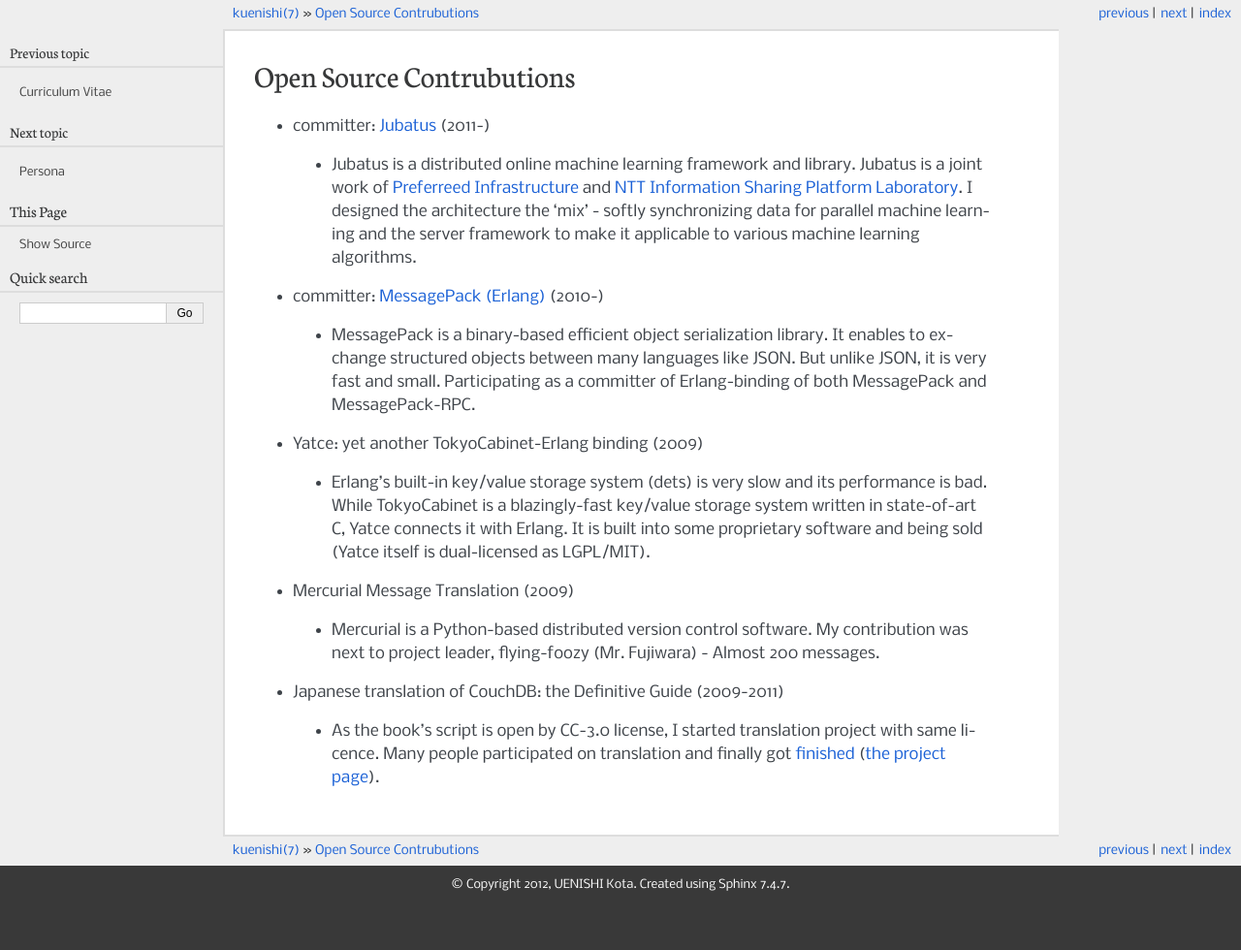
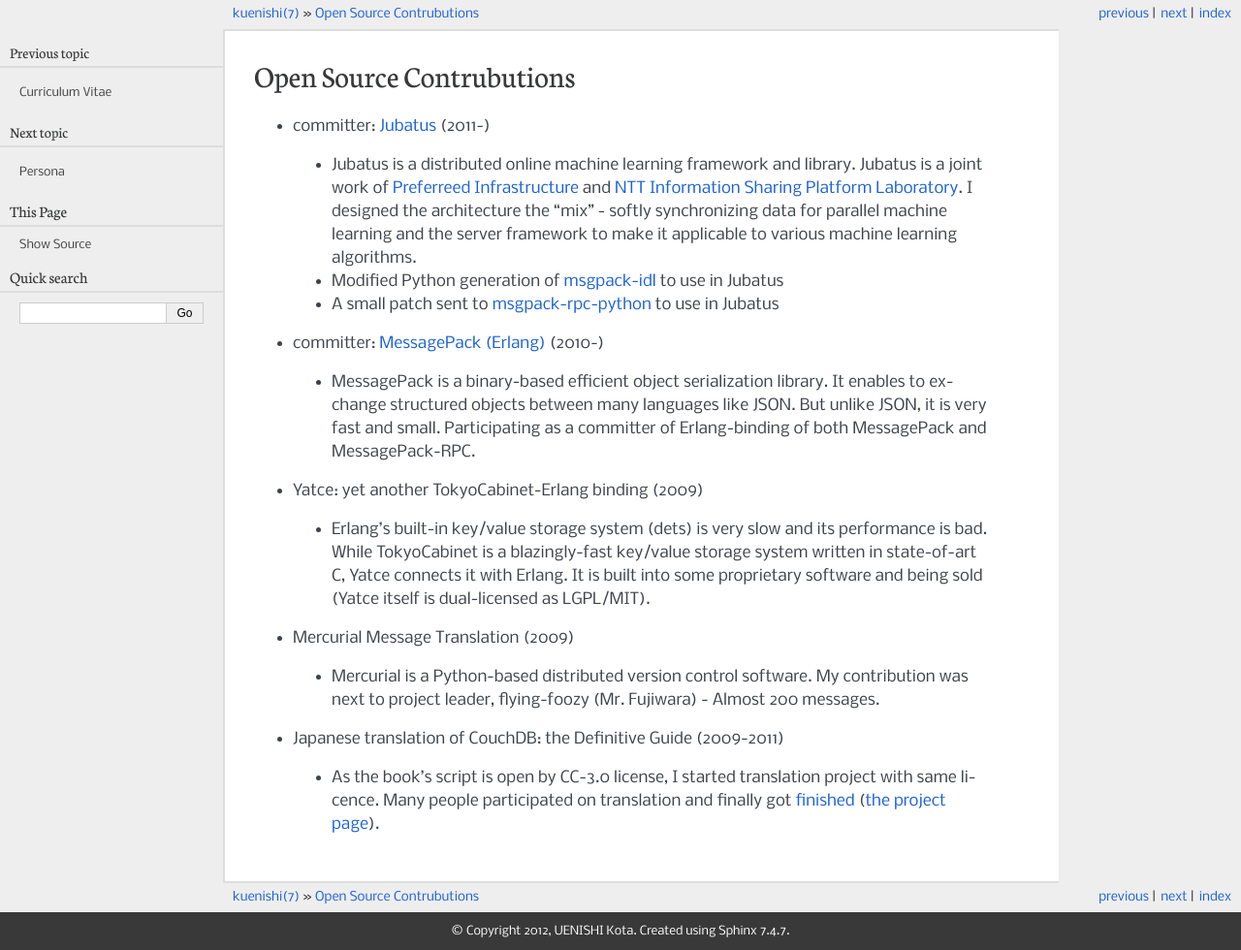
Before and after one commit to kuenishi/mywebsite, a Sphinx documentation site: the page built from source/opensource.rst, in a window 1280 px wide. Shown: the whole page at 97% size. Built offline with Sphinx 7.4.7, drawn with Linux system fonts in a browser that asks for light colours; before the commit the page ends 932 px from its top, so only the background shows below that.

Commit message:
add a bit

```diff
--- a/source/opensource.rst
+++ b/source/opensource.rst
@@ -5,7 +5,10 @@
 
 - committer: `Jubatus <http://jubat.us>`_ (2011-)
 
- - Jubatus is a distributed online machine learning framework and library. Jubatus is a joint work of `Preferreed Infrastructure <http://preferred.jp>`_ and `NTT Information Sharing Platform Laboratory <http://www2.pflab.ecl.ntt.co.jp/>`_. I designed the architecture the 'mix' - softly synchronizing data for parallel machine learning and the server framework to make it applicable to various machine learning algorithms.
+ - Jubatus is a distributed online machine learning framework and library. Jubatus is a joint work of `Preferreed Infrastructure <http://preferred.jp>`_ and `NTT Information Sharing Platform Laboratory <http://www2.pflab.ecl.ntt.co.jp/>`_. I designed the architecture the "mix" - softly synchronizing data for parallel machine learning and the server framework to make it applicable to various machine learning algorithms.
+
+ - Modified Python generation of `msgpack-idl <http://hackage.haskell.org/package/msgpack-idl>`_ to use in Jubatus
+ - A small patch sent to `msgpack-rpc-python <http://pypi.python.org/pypi/msgpack-rpc-python/>`_ to use in Jubatus
 
 - committer: `MessagePack (Erlang) <http://msgpack.org>`_ (2010-)
 
```
